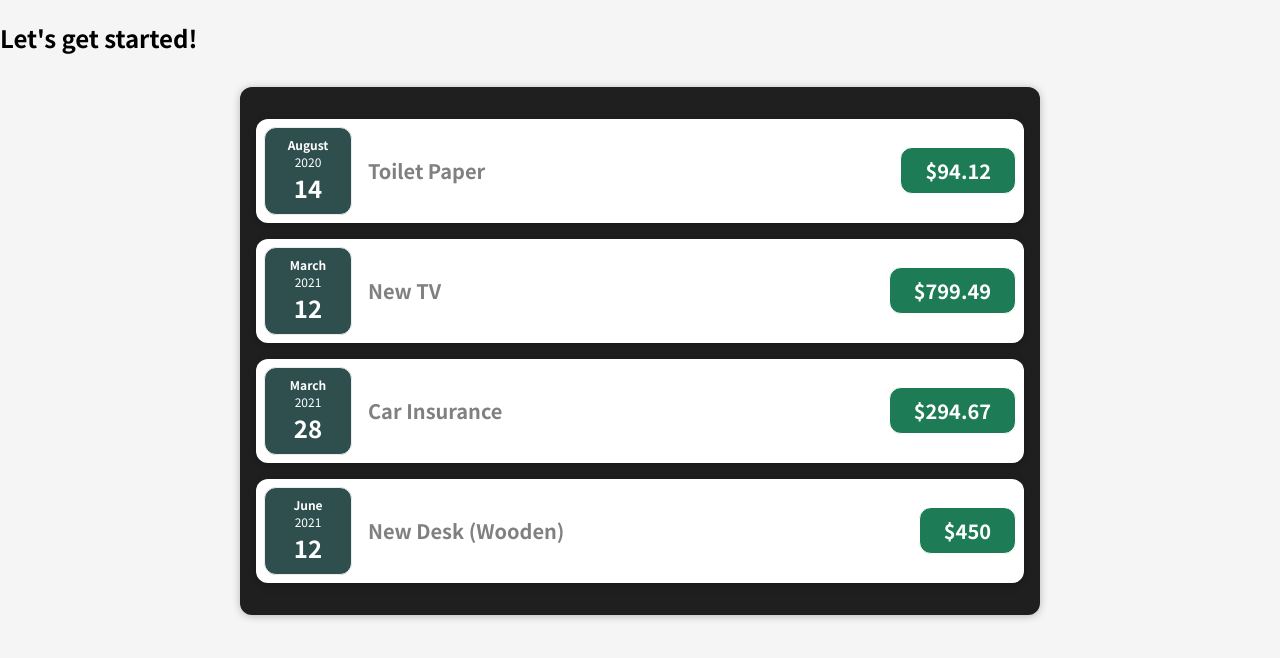
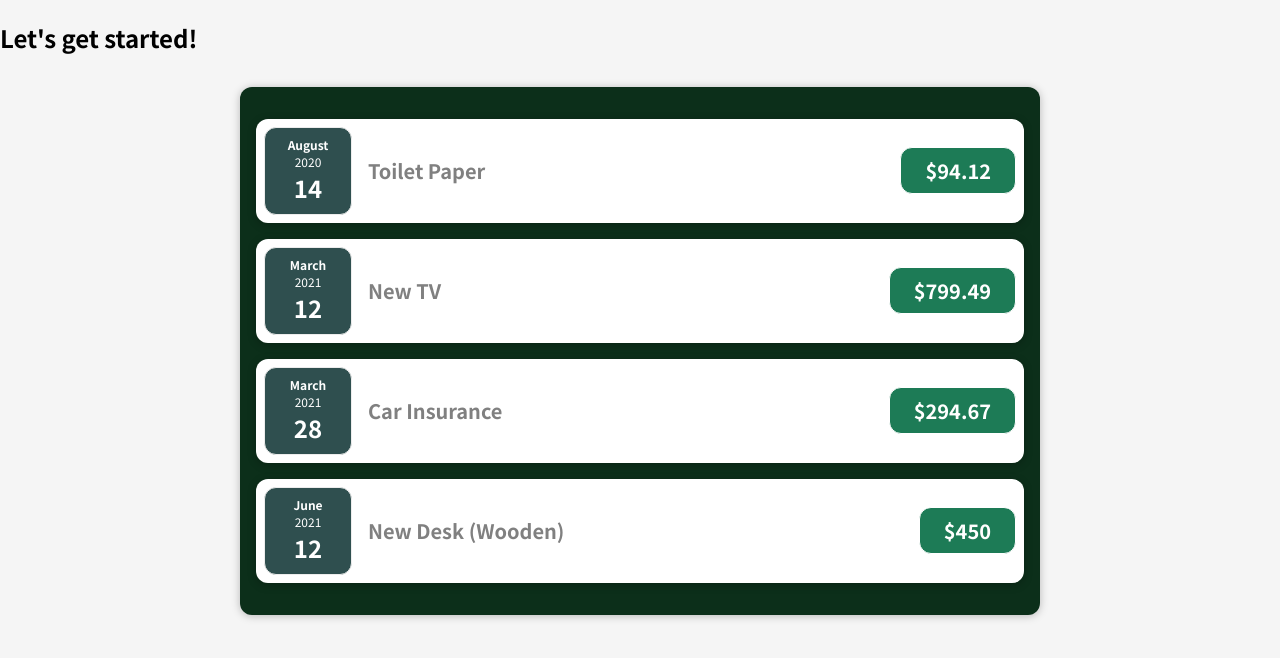
Before and after one commit to danilogiarlini/expense-tracker-app, a JavaScript app: page / in a window 1280 px wide. Shown: the top 658 px of the page. Built offline with nearby package versions, Linux system fonts and the light colour scheme.

Commit message:
file organized

```diff
--- a/src/App.js
+++ b/src/App.js
@@ -1,7 +1,7 @@
 // import ExpenseItem from './components/ExpenseItem';
-import Expenses from './components/Expenses';
+import Expenses from './components/Expenses/Expenses';
 
-function App() {
+const App = () => {
   const expenses = [
     {
       id: 'e1',
--- a/src/components/ExpenseDate.js
+++ b/src/components/Expenses/ExpenseDate.js
@@ -1,6 +1,6 @@
 import './ExpenseDate.css';
 
-function ExpenseDate(props) {
+const ExpenseDate = (props) => {
     const year = props.date.getFullYear();
     const month = props.date.toLocaleString('en-US', { month: 'long'});
     const day = props.date.toLocaleString('en-US', { day: '2-digit'});
--- a/src/components/ExpenseItem.js
+++ b/src/components/Expenses/ExpenseItem.js
@@ -1,15 +1,16 @@
 import ExpenseDate from "./ExpenseDate";
+import Card from '../UI/Card';
 import "./ExpenseItem.css";
 
 function ExpenseItem(props) {
   return (
-    <div className="expense-item">
+    <Card className="expense-item">
       <ExpenseDate date={props.date}/>
       <div className="expense-item__description">
         <h2>{props.title}</h2>
         <div className="expense-item__price">${props.amount}</div>
       </div>
-    </div>
+    </Card>
   );
 }
 
--- a/src/components/Expenses.css
+++ b/src/components/Expenses/Expenses.css
@@ -1,6 +1,6 @@
 .expenses {
     padding: 1rem;
-    background-color: rgb(31, 31, 31);
+    background-color: rgb(12, 47, 26);
     margin: 2rem auto;
     width: 50rem;
     max-width: 95%;
--- a/src/components/Expenses.js
+++ b/src/components/Expenses/Expenses.js
@@ -1,9 +1,10 @@
 import ExpenseItem from './ExpenseItem';
 import './Expenses.css';
+import Card from '../UI/Card';
 
-function Expenses(props) {
+const Expenses = (props) => {
 
-    return <div className='expenses'>
+    return <Card className='expenses'>
       <ExpenseItem
         title={props.expenses[0].title}
         amount={props.expenses[0].amount}
@@ -23,7 +24,7 @@ function Expenses(props) {
         title={props.expenses[3].title}
         amount={props.expenses[3].amount}
         date={props.expenses[3].date}
-       /></div>
+       /></Card>
 }
 
 export default Expenses;
--- /dev/null
+++ b/src/components/UI/Card.css
@@ -0,0 +1,4 @@
+.card {
+    border-radius: 12px;
+    box-shadow: 0 1px 8px rgba(0, 0, 0, 0.25);
+}
--- /dev/null
+++ b/src/components/UI/Card.js
@@ -0,0 +1,8 @@
+import './Card.css'
+
+const Card = (props) => {
+    const classes = 'card ' + props.className;
+    return <div className={classes}>{props.children}</div>
+}
+
+export default Card;
```
Also changed, not shown: src/components/Expenses/ExpenseDate.css (renamed from src/components/ExpenseDate.css), src/components/Expenses/ExpenseItem.css (renamed from src/components/ExpenseItem.css).
